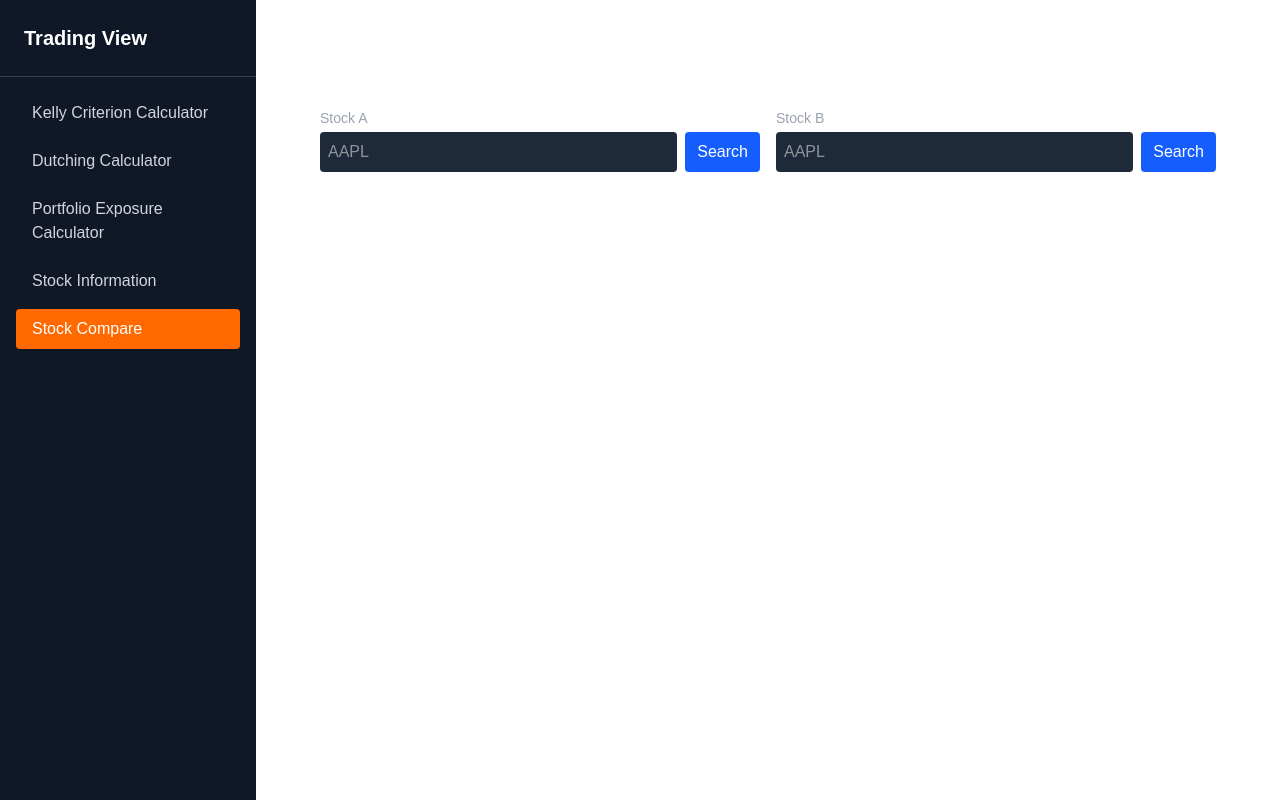
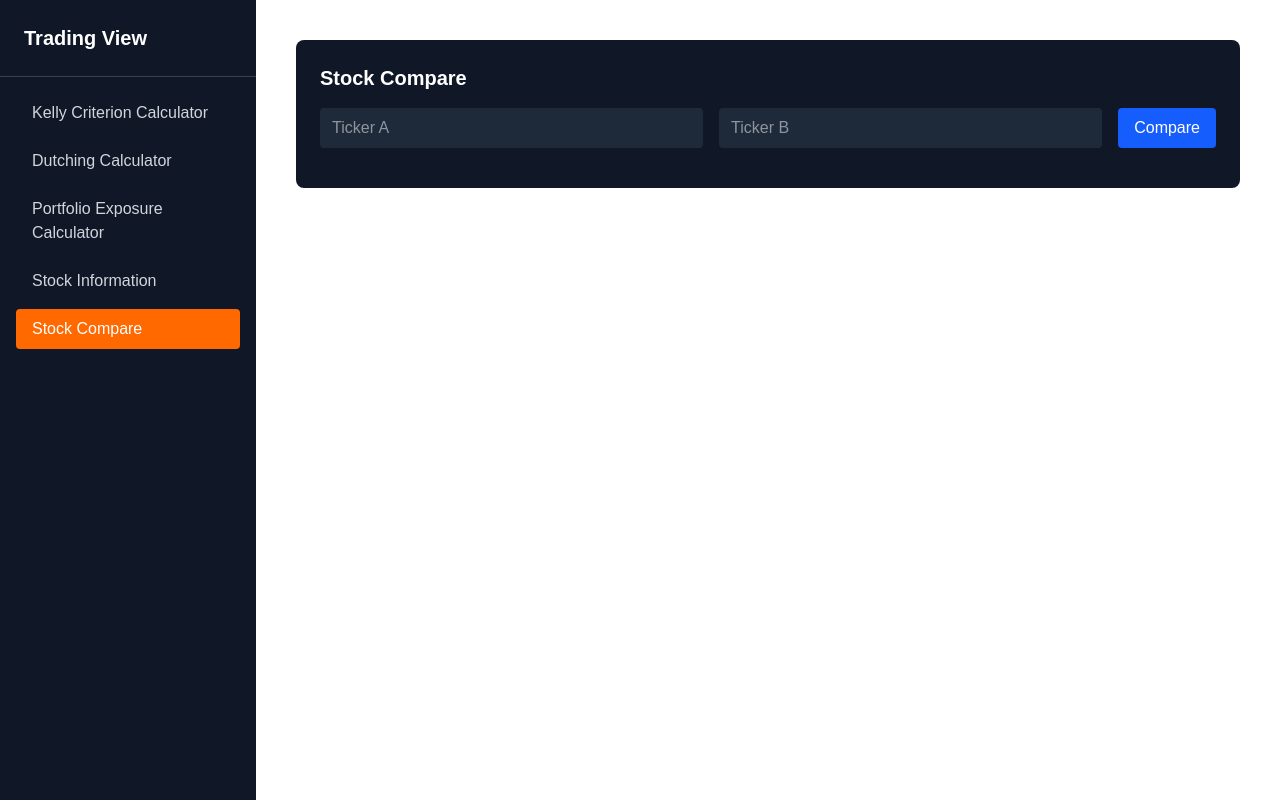
Before and after one commit to Mervan1337/trading-view, a Next.js app: page / in a window 1280 px wide. Both pictures are taken after a click on the button "Stock Compare". Built offline with nearby package versions, Linux system fonts and the light colour scheme.

Commit message:
improved comparator, added more metrics, added metric row highlighting the better for each metric. Added condifence and more analyzation and lastly added comparation against a baseline index

```diff
--- /dev/null
+++ b/src/app/components/stock/CompareStock.jsx
@@ -0,0 +1,76 @@
+"use client"
+
+import { useState } from "react"
+import StockCompare from "./StockCompare"
+
+export default function CompareStocks() {
+	const [tickerA, setTickerA] = useState("")
+	const [tickerB, setTickerB] = useState("")
+	const [stockA, setStockA] = useState(null)
+	const [stockB, setStockB] = useState(null)
+	const [loading, setLoading] = useState(false)
+	const [error, setError] = useState("")
+
+	async function fetchStock(symbol, setter) {
+		try {
+			const res = await fetch(`/api/stock?symbol=${symbol}`)
+			const data = await res.json()
+			if (data.error) throw new Error(data.error)
+			setter(data)
+		} catch (err) {
+			setError(`Failed to fetch ${symbol}: ${err.message}`)
+			setter(null)
+		}
+	}
+
+	async function handleCompare() {
+		if (!tickerA || !tickerB) {
+			setError("Please enter both tickers")
+			return
+		}
+
+		setError("")
+		setLoading(true)
+
+		await Promise.all([
+			fetchStock(tickerA.toUpperCase(), setStockA),
+			fetchStock(tickerB.toUpperCase(), setStockB)
+		])
+
+		setLoading(false)
+	}
+
+	return (
+		<div className="bg-gray-900 p-6 rounded-lg">
+			<h2 className="text-xl font-bold mb-4 text-white">Stock Compare</h2>
+
+			<div className="flex gap-4 mb-4">
+				<input
+					type="text"
+					placeholder="Ticker A"
+					className="px-3 py-2 rounded bg-gray-800 text-white flex-1"
+					value={tickerA}
+					onChange={(e) => setTickerA(e.target.value)}
+				/>
+				<input
+					type="text"
+					placeholder="Ticker B"
+					className="px-3 py-2 rounded bg-gray-800 text-white flex-1"
+					value={tickerB}
+					onChange={(e) => setTickerB(e.target.value)}
+				/>
+				<button
+					onClick={handleCompare}
+					className="px-4 py-2 bg-blue-600 hover:bg-blue-700 rounded text-white"
+				>
+					Compare
+				</button>
+			</div>
+
+			{error && <p className="text-red-400 mb-4">{error}</p>}
+			{loading && <p className="text-gray-300 mb-4">Fetching stock data...</p>}
+
+			{stockA && stockB && <StockCompare a={stockA} b={stockB} />}
+		</div>
+	)
+}
--- /dev/null
+++ b/src/app/components/stock/ConfidenceBadge.jsx
@@ -0,0 +1,8 @@
+export default function ConfidenceBadge({ score, label }) {
+	const color = score >= 0.7 ? "bg-green-600" : score >= 0.4 ? "bg-yellow-600" : "bg-red-600"
+	return (
+		<div className={`px-3 py-1 rounded ${color} text-white text-xs font-semibold`}>
+			{label}: {Math.round(score * 100)}% confidence
+		</div>
+	)
+}
--- /dev/null
+++ b/src/app/components/stock/MetricRow.jsx
@@ -0,0 +1,16 @@
+export default function MetricRow({ label, aValue, bValue, higherIsBetter = true }) {
+	function getClass(a, b, isA) {
+		if (a == null || b == null) return ""
+		if (a === b) return ""
+		const aWins = higherIsBetter ? a > b : a < b
+		return isA === aWins ? "bg-green-900 text-green-300" : "bg-red-900 text-red-300"
+	}
+
+	return (
+		<tr className="border-t border-gray-800">
+			<td className="font-semibold py-2 px-2">{label}</td>
+			<td className={`px-2 ${getClass(aValue, bValue, true)}`}>{aValue ?? "-"}</td>
+			<td className={`px-2 ${getClass(aValue, bValue, false)}`}>{bValue ?? "-"}</td>
+		</tr>
+	)
+}
--- a/src/app/components/stock/StockCompare.jsx
+++ b/src/app/components/stock/StockCompare.jsx
@@ -1,44 +1,58 @@
-"use client"
+import MetricRow from "./MetricRow"
+import ConfidenceBadge from "./ConfidenceBadge"
+import { calculateConfidence } from "./utils/calculateConfidence"
+import { compareToIndex } from "./utils/compareToIndex"
+import { riskAdjustedScore } from "./utils/riskAdjustedScore"
 
-import { useState } from "react"
-import StockCompareSearch from "./StockCompareSearch"
-import StockCompareTable from "./StockCompareTable"
-import StockCompareAnalysis from "./StockCompareAnalysis"
-import { analyzeStocks } from "../../tools/analyzer/StockAnalyzer"
-
-export default function StockCompare() {
-	const [stockA, setStockA] = useState(null)
-	const [stockB, setStockB] = useState(null)
-	const [analysis, setAnalysis] = useState([])
-
-	function runAnalysis() {
-		if (!stockA || !stockB) return
-		setAnalysis(analyzeStocks(stockA, stockB))
-	}
+export default function StockCompare({ a, b }) {
+	const aConfidence = calculateConfidence(a)
+	const bConfidence = calculateConfidence(b)
 
 	return (
-		<div className="p-6 text-white">
-			<h2 className="text-xl font-bold mb-4">Stock Comparison</h2>
-
-			<div className="grid grid-cols-2 gap-4 mb-6">
-				<StockCompareSearch label="Stock A" onSelect={setStockA} />
-				<StockCompareSearch label="Stock B" onSelect={setStockB} />
+		<div className="bg-gray-900 p-6 rounded-lg mt-6">
+			<div className="flex justify-between mb-4">
+				<ConfidenceBadge score={aConfidence} label={a.symbol} />
+				<ConfidenceBadge score={bConfidence} label={b.symbol} />
 			</div>
 
-			{stockA && stockB && (
-				<>
-					<StockCompareTable a={stockA} b={stockB} />
+			<table className="w-full text-sm border-collapse">
+				<thead>
+					<tr className="text-gray-400 border-b border-gray-700">
+						<th className="px-2 py-1"></th>
+						<th className="px-2 py-1">{a.symbol}</th>
+						<th className="px-2 py-1">{b.symbol}</th>
+					</tr>
+				</thead>
+				<tbody className="text-white">
+					<MetricRow label="Price" aValue={a.price} bValue={b.price} />
+					<MetricRow label="PE Ratio" aValue={a.peRatio} bValue={b.peRatio} higherIsBetter={false} />
+					<MetricRow label="EPS" aValue={a.eps} bValue={b.eps} />
+					<MetricRow label="Market Cap" aValue={a.marketCap} bValue={b.marketCap} />
+					<MetricRow label="Dividend Yield" aValue={a.dividendYield} bValue={b.dividendYield} />
+					<MetricRow label="Beta" aValue={a.beta} bValue={b.beta} higherIsBetter={false} />
+					<MetricRow label="Momentum %" aValue={a.changePercent} bValue={b.changePercent} />
+					<MetricRow label="Risk Adjusted Score" aValue={riskAdjustedScore(a)} bValue={riskAdjustedScore(b)} />
+				</tbody>
+			</table>
 
-					<button
-						onClick={runAnalysis}
-						className="mt-4 bg-blue-600 px-4 py-2 rounded"
-					>
-						Run Analysis
-					</button>
-
-					<StockCompareAnalysis analysis={analysis} />
-				</>
-			)}
+			<div className="mt-6 grid grid-cols-2 gap-4 text-xs text-gray-300">
+				<div>
+					<h4 className="font-semibold mb-1">{a.symbol} vs Index</h4>
+					<ul>
+						{compareToIndex(a).map((item, i) => (
+							<li key={i}>• {item}</li>
+						))}
+					</ul>
+				</div>
+				<div>
+					<h4 className="font-semibold mb-1">{b.symbol} vs Index</h4>
+					<ul>
+						{compareToIndex(b).map((item, i) => (
+							<li key={i}>• {item}</li>
+						))}
+					</ul>
+				</div>
+			</div>
 		</div>
 	)
 }
--- /dev/null
+++ b/src/app/components/stock/utils/calculateConfidence.js
@@ -0,0 +1,12 @@
+export function calculateConfidence(stock) {
+	let count = 0
+	let total = 0
+
+	const metrics = ["price", "peRatio", "eps", "marketCap", "beta", "changePercent"]
+	metrics.forEach((m) => {
+		total++
+		if (stock[m] != null) count++
+	})
+
+	return count / total
+}
--- /dev/null
+++ b/src/app/components/stock/utils/compareToIndex.js
@@ -0,0 +1,19 @@
+export function compareToIndex(stock) {
+	const baseline = {
+		price: 100,
+		peRatio: 25,
+		eps: 2,
+		marketCap: 1e9,
+		beta: 1
+	}
+
+	const comparisons = []
+
+	if (stock.price != null) comparisons.push(`Price vs baseline: ${stock.price > baseline.price ? "Higher" : "Lower"}`)
+	if (stock.peRatio != null) comparisons.push(`PE Ratio vs baseline: ${stock.peRatio < baseline.peRatio ? "Better" : "Worse"}`)
+	if (stock.eps != null) comparisons.push(`EPS vs baseline: ${stock.eps > baseline.eps ? "Higher" : "Lower"}`)
+	if (stock.marketCap != null) comparisons.push(`Market Cap vs baseline: ${stock.marketCap > baseline.marketCap ? "Higher" : "Lower"}`)
+	if (stock.beta != null) comparisons.push(`Beta vs baseline: ${stock.beta < baseline.beta ? "Lower (less risky)" : "Higher (more volatile)"}`)
+
+	return comparisons
+}
--- /dev/null
+++ b/src/app/components/stock/utils/riskAdjustedScore.js
@@ -0,0 +1,4 @@
+export function riskAdjustedScore(stock) {
+	if (stock.changePercent == null || stock.beta == null || stock.beta === 0) return null
+	return (stock.changePercent / stock.beta).toFixed(2)
+}
--- a/src/app/page.js
+++ b/src/app/page.js
@@ -6,7 +6,7 @@ import KellyCalculator from "./tools/kelly/components/KellyCalculator"
 import DutchingCalculator from "./tools/dutching/DutchingCalculator"
 import PortfolioExposureCalculator from "./tools/portfolio/PortfolioExposureCalculator"
 import StockSearch from "./components/stock/StockSearch"
-import StockCompare from "./components/stock/StockCompare"
+import CompareStocks from "./components/stock/CompareStock"
 
 export default function HomePage() {
 	const [activeTool, setActiveTool] = useState("kelly")
@@ -22,7 +22,7 @@ export default function HomePage() {
         		{activeTool === "dutching" && <DutchingCalculator />}
 				{activeTool === "exposure" && <PortfolioExposureCalculator />}
 				{activeTool === "stockInformation" && <StockSearch />}
-				{activeTool === "stockcompare" && <StockCompare />}
+				{activeTool === "stockcompare" && <CompareStocks />}
 
 			</main>
 		</div>
```
